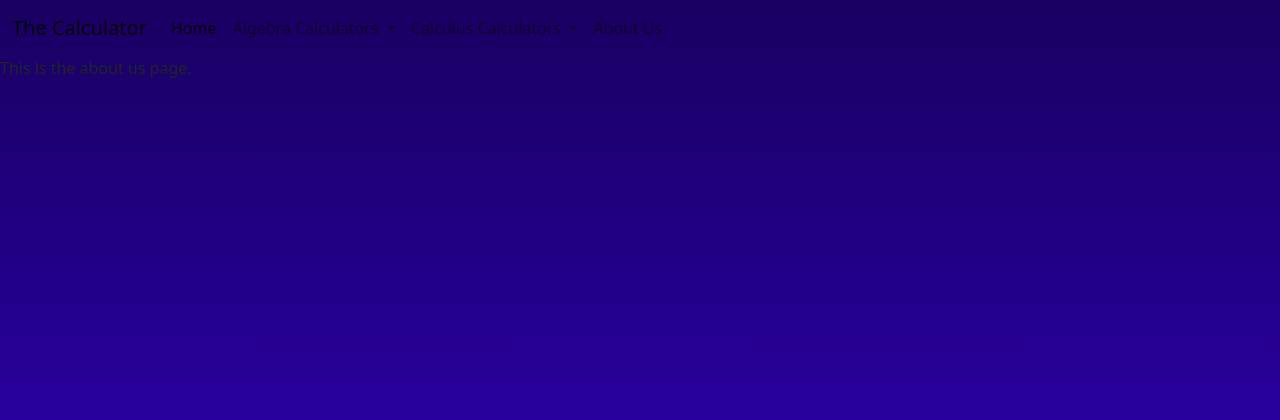
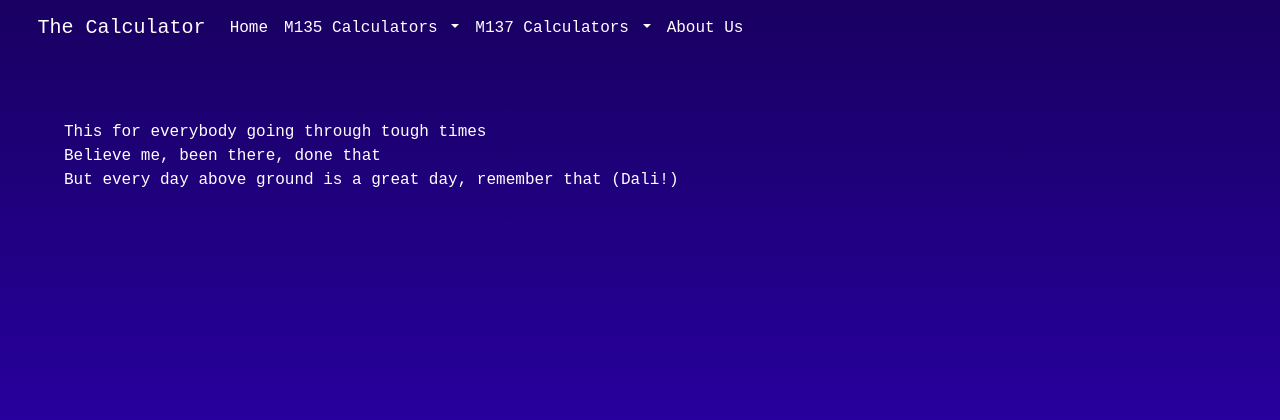
Before and after one commit to onionleon/mathproject, a Django app: page /about-us/ in a window 1280 px wide. Shown: the top 420 px of the page. Run offline with Django 4.2, Linux system fonts and the light colour scheme; some libraries are stand-ins or nearby versions.

Commit message:
Aesthetic changes - started models.py
- Deleted unnecessary code
- Colours for boxes / text, etc..

```diff
--- a/resumeproject/main/templates/main/about_us.html
+++ b/resumeproject/main/templates/main/about_us.html
@@ -5,5 +5,7 @@ About Us
 {% endblock %}
 
 {% block content %}
-This is the about us page.
+This for everybody going through tough times <br>
+Believe me, been there, done that <br>
+But every day above ground is a great day, remember that (Dali!)
 {% endblock %}
--- a/resumeproject/main/templates/main/base.html
+++ b/resumeproject/main/templates/main/base.html
@@ -1,6 +1,7 @@
 {% load static %}
 
 <link rel="stylesheet", type="text/css", href="{% static 'main/css/bootstrap.css' %}" />
+<!DOCTYPE html>
 
 <html>
   <head>
@@ -8,83 +9,35 @@
     <meta name="viewport" content="width=device-width, initial-scale=1">
     <style type="text/css">
 
-      /*
 
-      .navbar-nav{
-        height: 100px;
-        width: 100%;
-        color: #ab17ab;
-      }
-      .navbar-nav ul{
-        list-style: none;
-      }
+
       .navbar-nav ul li{
-        float: left;
-        width: 200px;
-        height: 50px;
         text-align: center;
       }
       .navbar-nav ul li a{
-        color: #e9c8e9;
-        display: block;
-        text-decoration: none;
-
-      }
-      .navbar-nav ul li a:hover {
-        color:#e9dde9;
-      }
-
-      .dropdown-menu ul li{
-        background: firebrick;
-        display: none;
-      }
-      .dropdown-menu ul li a{
-        color: green;
-      }
-      .dropdown-menu ul li a:hover{
-        background: rgb(11, 141, 145);
-        color: rgb(54, 156, 156);
-      }
-      .navbar-nav ul li:hover ul li{
-        display: block;
-      }
-      .dropdown-menu ul li:nth-child(1){
-        animation: animate 500ms ease;
-      }
-
-      .container-fluid a:hover{
-        color:#e9dde9;
-
-      }
-      .container-fluid a{
-        color: #e9c8e9;
-      }
-      */
-
-      .navbar-nav{
-        color: #ab17ab;
-      }
-      .navbar-nav ul li{
-        text-align: left;
-      }
-      .navbar-nav ul li a{
-        color: #2aa1b1;
+        color: #ffffff;
+        background-color: black;
         display: block;
         text-decoration: none;
       }
-      .nav-item ul li{
-        color: #771a77;
-      }
-      .dropdown-item {
-        color: #771a77;
 
-      }
+
       body {
         background: #3500d3;
         background: -webkit-linear-gradient(0deg, #3500d3 0%, #190061 100%);
         background: linear-gradient(0deg, #3500d3 0%, #190061 100%);
         background-size: cover;
 
+      }
+      .fontfix {
+        font-family: 'Courier New', Courier, monospace;
+        padding-left: 2%;
+      }
+      .navbar-header{
+        color: #ffffff;
+      }
+      .navbar-header:hover {
+        color: grey
       }
 
 
@@ -101,7 +54,8 @@
 
     <head>
 
-      <title>{% block title %} University Calculator {% endblock %}</title>
+      <title>{% block title %} UW M135/137 Calculator {% endblock %}</title>
+      <link rel="icon" type="image/x-icon" href="/images/favicon.ico">
       <meta charset="utf-8" />
       <meta name="viewport", content="width=device-width, initial-scale=1" />
 
@@ -110,47 +64,46 @@
     <body>
 
 
-        <nav class="navbar navbar-expand-lg bg-body-tertiary">
+        <nav class="navbar navbar-expand-lg bg-body-tertiary fontfix">
           <div class="container-fluid">
-            <a class="navbar-brand" href="/home">The Calculator</a>
+            <a class="navbar-brand navbar-header" href="/home">The Calculator</a>
             <button class="navbar-toggler" type="button" data-bs-toggle="collapse" data-bs-target="#navbarNavDropdown" aria-controls="navbarNavDropdown" aria-expanded="false" aria-label="Toggle navigation">
               <span class="navbar-toggler-icon"></span>
             </button>
             <div class="collapse navbar-collapse" id="navbarNavDropdown">
               <ul class="navbar-nav">
                 <li class="nav-item">
-                  <a class="nav-link active" aria-current="page" href="/home">Home</a>
+                  <a class="nav-link navbar-header" href="/home">Home</a>
                 </li>
                 <li class="nav-item dropdown">
-                  <a class="nav-link dropdown-toggle" href="#" role="button" data-bs-toggle="dropdown" aria-expanded="false">
-                    Algebra Calculators
+                  <a class="nav-link dropdown-toggle navbar-header" href="#" role="button" data-bs-toggle="dropdown" aria-expanded="false">
+                    M135 Calculators
                   </a>
                   <ul class="dropdown-menu">
-                    <li><a class="dropdown-item" href="/calculus-calculator">All Calculators</a></li>
-                    <li><a class="dropdown-item" href="/algebra-calculator">All Calculators</a></li>
+                    <li><a class="dropdown-item" href="/algebra-calculator">All M135 Calculators</a></li>
                     <li><a class="dropdown-item" href="/greatest-common-divisor">GCD Calculator</a></li>
                     <li><a class="dropdown-item" href="/ldet">LDET Calculator</a></li>
                     <li><a class="dropdown-item" href="/prime-factorization">Prime Factorization</a></li>
                   </ul>
                 </li>
                 <li class="nav-item dropdown">
-                  <a class="nav-link dropdown-toggle" href="#" role="button" data-bs-toggle="dropdown" aria-expanded="false">
-                    Calculus Calculators
+                  <a class="nav-link dropdown-toggle navbar-header" href="#" role="button" data-bs-toggle="dropdown" aria-expanded="false">
+                    M137 Calculators
                   </a>
                   <ul class="dropdown-menu">
-                    <li><a class="dropdown-item" href="/calculus-calculator">All Calculators</a></li>
+                    <li><a class="dropdown-item" href="/calculus-calculator">All M137 Calculators</a></li>
                     <li><a class="dropdown-item" href="/home">Nothing Here Yet</a></li>
                   </ul>
                 </li>
                 <li class="nav-item">
-                  <a class="nav-link" href="/about-us">About Us</a>
+                  <a class="nav-link navbar-header" href="/about-us">About Us</a>
                 </li>
               </ul>
             </div>
           </div>
         </nav>
 
-        <div>
+        <div class="fontfix", style="padding: 5%; color: #ffffff;">
 
             {% block content %} Main Body of the page {% endblock %}
 
```
Also changed, not shown: resumeproject/main/models.py (+11 -0 lines), README.md, resumeproject/main/templates/main/images/favicon.ico (added).
